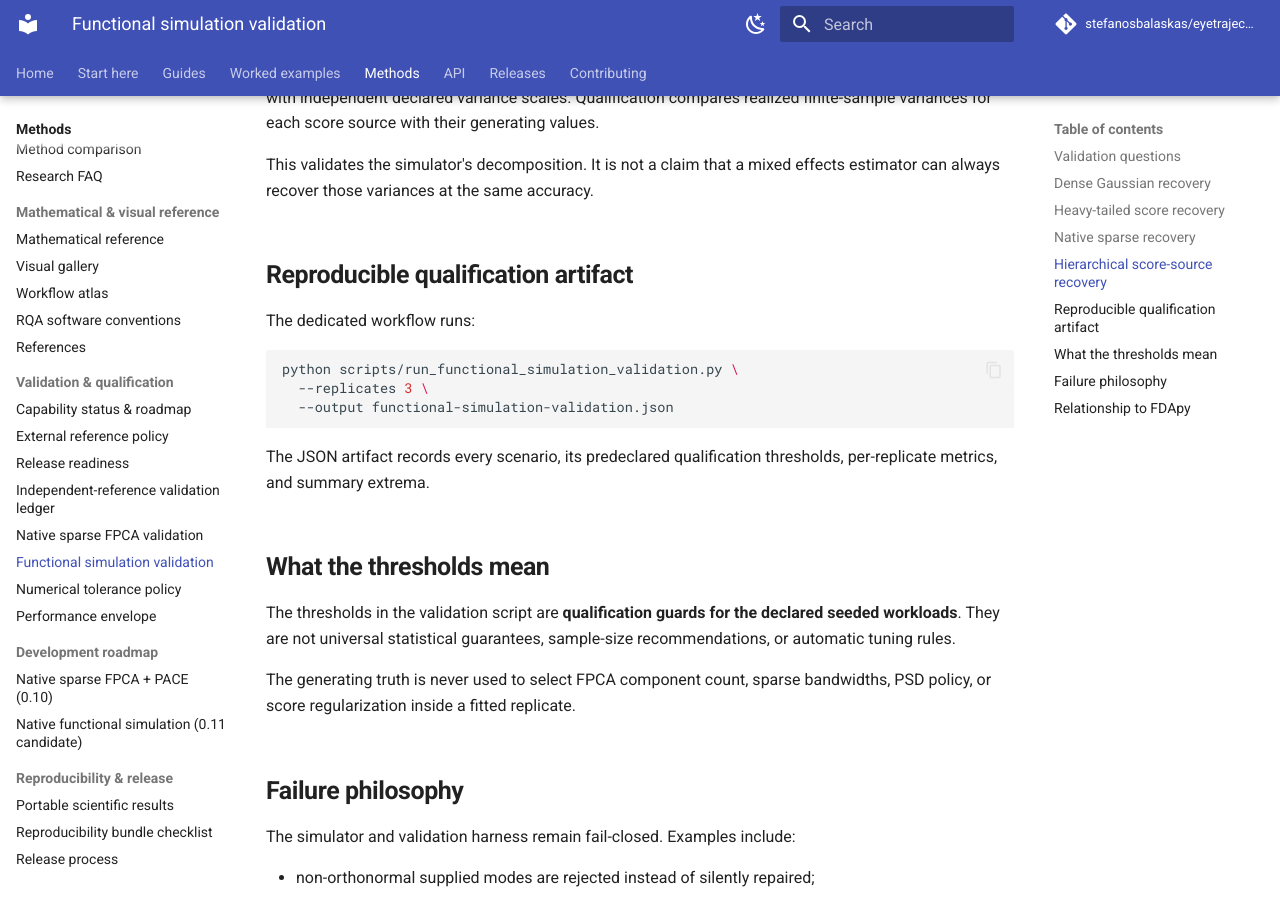
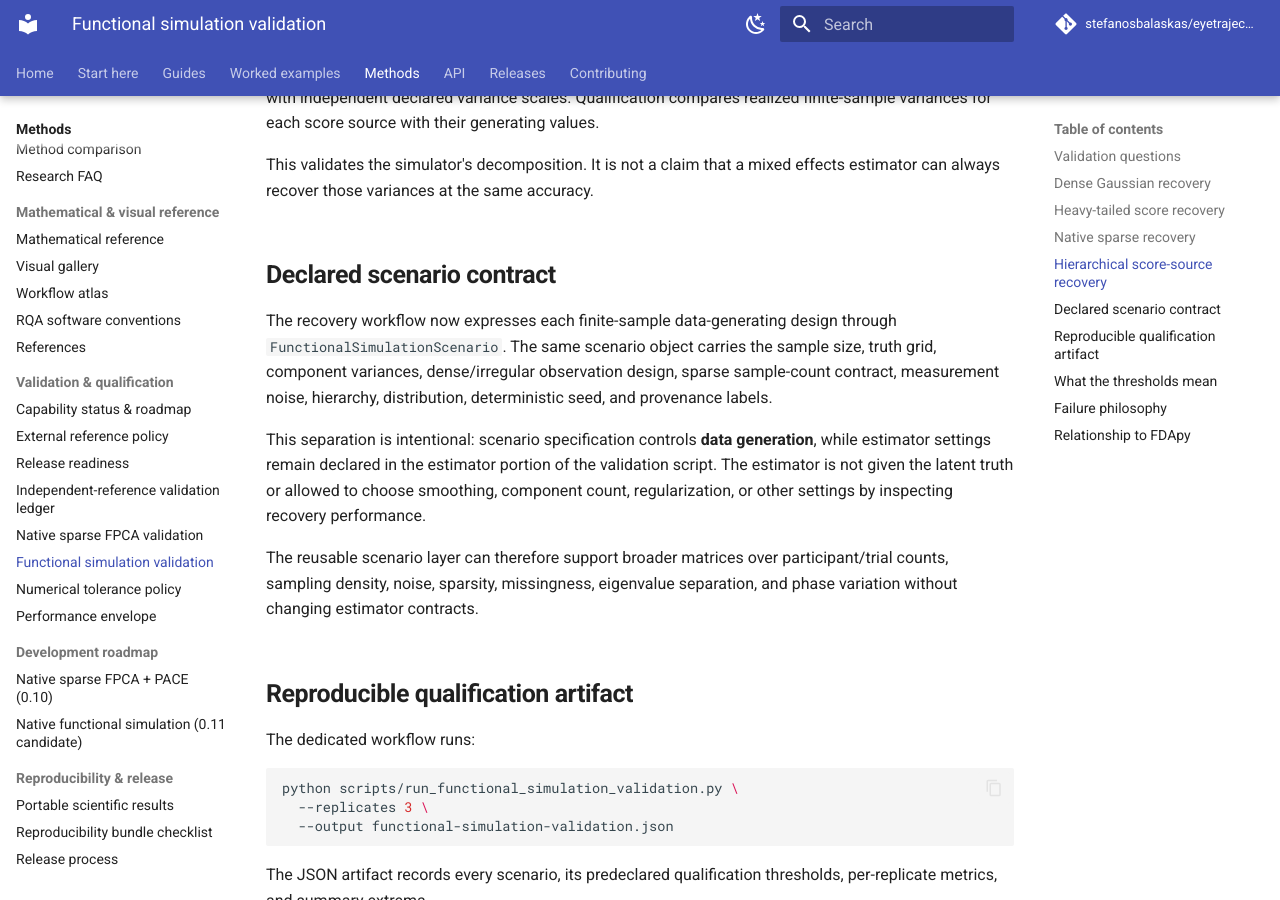
Before and after one commit to stefanosbalaskas/eyetrajectoriespy, an MkDocs documentation site: the page built from docs/validation/functional-simulation-validation.md, in a window 1280 px wide and 900 px high, scrolled down 1827 px. Built offline with MkDocs 1.6.1 and Material for MkDocs 9.7.7, drawn with Linux system fonts in a browser that asks for light colours; comment, search, counter and statistics services are not loaded.

Commit message:
Document declared simulation validation scenarios

```diff
--- a/docs/validation/functional-simulation-validation.md
+++ b/docs/validation/functional-simulation-validation.md
@@ -80,6 +80,25 @@ finite-sample variances for each score source with their generating values.
 This validates the simulator's decomposition. It is not a claim that a mixed
 effects estimator can always recover those variances at the same accuracy.
 
+## Declared scenario contract
+
+The recovery workflow now expresses each finite-sample data-generating design
+through `FunctionalSimulationScenario`. The same scenario object carries the
+sample size, truth grid, component variances, dense/irregular observation
+design, sparse sample-count contract, measurement noise, hierarchy,
+distribution, deterministic seed, and provenance labels.
+
+This separation is intentional: scenario specification controls **data
+generation**, while estimator settings remain declared in the estimator
+portion of the validation script. The estimator is not given the latent truth
+or allowed to choose smoothing, component count, regularization, or other
+settings by inspecting recovery performance.
+
+The reusable scenario layer can therefore support broader matrices over
+participant/trial counts, sampling density, noise, sparsity, missingness,
+eigenvalue separation, and phase variation without changing estimator
+contracts.
+
 ## Reproducible qualification artifact
 
 The dedicated workflow runs:
```
